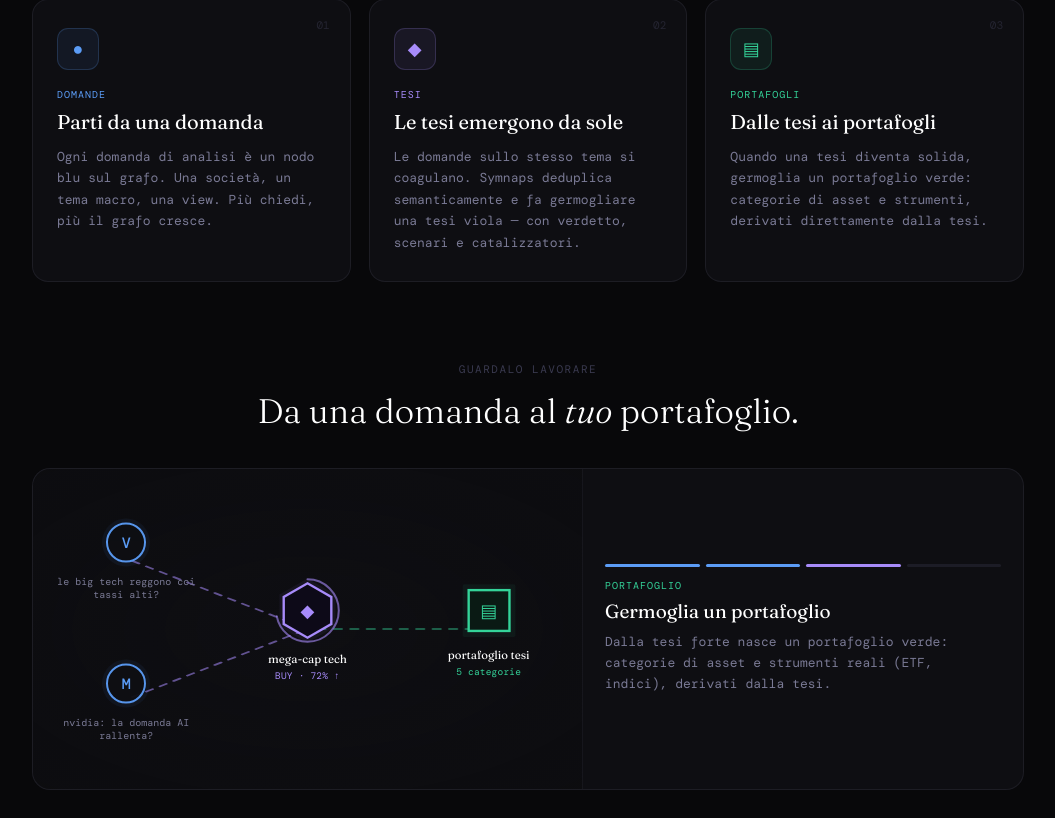
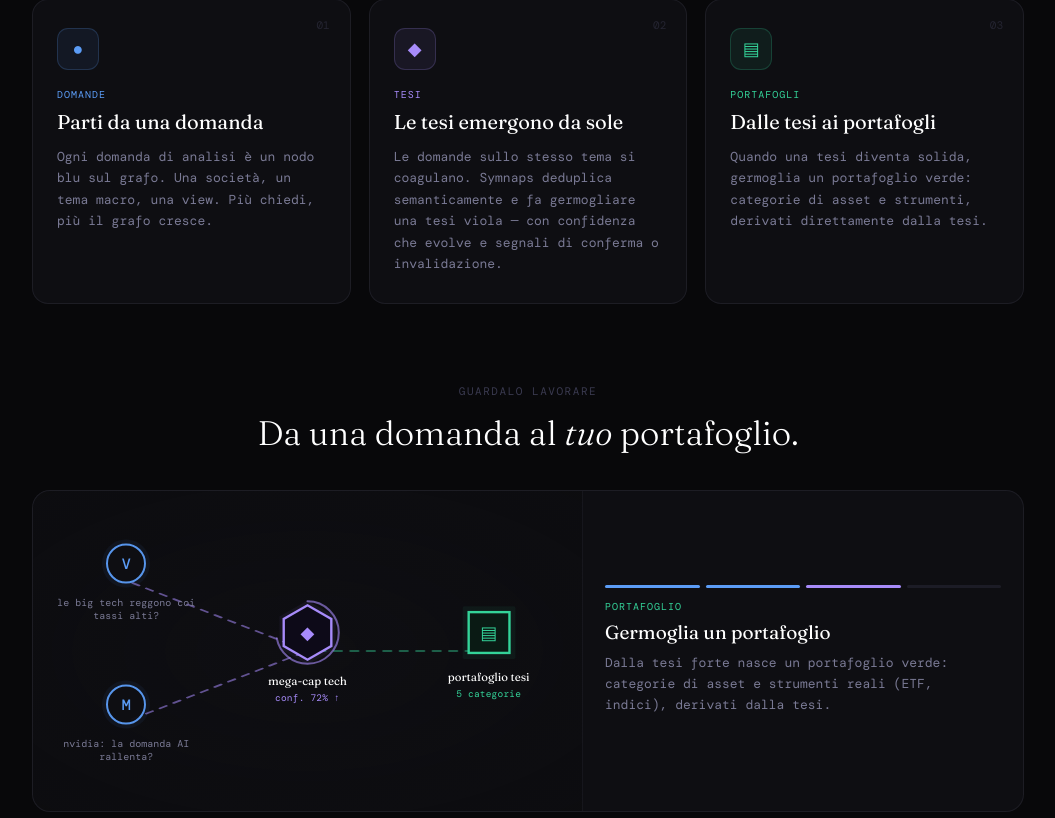
Before and after one commit to voice-tec/synapse, a Next.js app: page /welcome in a window 1280 px wide. Shown: the part 1022-1840 px from the top of the page, without its empty margins (112-1167 px from the left). Built offline with nearby package versions, Linux system fonts and the light colour scheme; a web font is replaced by a local one.

Commit message:
modifica compattezza modello

```diff
--- a/app/api/memory/route.ts
+++ b/app/api/memory/route.ts
@@ -14,6 +14,7 @@ REGOLE:
 - Se il cluster è chiaramente lo STESSO TEMA di una tesi esistente (anche riformulato) → update. Se esplora un ANGOLO o TEMA DISTINTO → new. Evita tesi quasi-identiche, ma NON fondere temi diversi in una sola tesi.
 - "new" richiede confidence >= 68 E almeno 2 task sorgente.
 - Se le tesi esistenti sono già 10 o più, NON creare "new": solo update.
+- COERENZA COI VERDETTI: ogni task può avere un verdetto (verdict:stance/confidence, es. si/alta, no/bassa, dipende/media). La confidence della tesi DEVE essere coerente con i verdetti delle sue task sorgente: se la maggioranza è negativa (no) o a bassa confidenza, la tesi NON può avere confidence alta. Verdetti concordi e ad alta confidenza → tesi più solida. 'dipende' o assenza di verdetto è neutro.
 
 Rispondi SOLO con JSON valido:
 {
--- a/app/api/watch/route.ts
+++ b/app/api/watch/route.ts
@@ -52,6 +52,13 @@ export async function POST(req: NextRequest) {
   }
 
   const verdict = (task.output as any)?.verdict || {};
+  // Watch ha senso solo se c'è un verdetto da osservare: senza stance il
+  // recheck non può rilevare un flip (resterebbe un avviso morto che brucia
+  // il limite del piano).
+  if (!verdict.stance) {
+    return NextResponse.json({ error: 'no_verdict' }, { status: 400 });
+  }
+
   const { data: watch, error } = await supabase
     .from('watches')
     .upsert({
--- a/app/welcome/page.tsx
+++ b/app/welcome/page.tsx
@@ -251,7 +251,7 @@ function FlowDemo() {
           <GNode p={N.q1} show={on(0)} kind="q" col={C.q} glyph="V" label="le big tech reggono coi tassi alti?" />
           <GNode p={N.q2} show={on(1)} kind="q" col={C.q} glyph="M" label="nvidia: la domanda AI rallenta?" />
           {/* Tesi: esagono, arco di confidenza, verdetto */}
-          <GNode p={N.t} show={on(2)} kind="t" col={C.t} glyph="◆" label="mega-cap tech" sub="BUY · 72% ↑" conf={0.72} />
+          <GNode p={N.t} show={on(2)} kind="t" col={C.t} glyph="◆" label="mega-cap tech" sub="conf. 72% ↑" conf={0.72} />
           {/* Portafoglio: quadrato verde */}
           <GNode p={N.p} show={on(3)} kind="p" col={C.p} glyph="▤" label="portafoglio tesi" sub={on(4) ? '+ già coperto' : '5 categorie'} />
         </div>
@@ -268,7 +268,7 @@ function FlowDemo() {
             Ogni domanda è un nodo blu. Symnaps cerca i dati reali — FRED, prezzi Twelve Data — e risponde.
           </Beat>
           <Beat show={s === 2} c={C.t} k="tesi" h="La tesi emerge da sola">
-            Le domande sullo stesso tema si coagulano in una tesi viola. Verdetto <b style={{ color: C.p }}>BUY · conf. 72%</b>, con scenari bull / base / bear.
+            Le domande sullo stesso tema si coagulano in una tesi viola, con una <b style={{ color: C.t }}>confidenza che sale e scende</b> e segnali che la confermano o la smontano. Si ricontrolla ogni settimana.
           </Beat>
           <Beat show={s === 3} c={C.p} k="portafoglio" h="Germoglia un portafoglio">
             Dalla tesi forte nasce un portafoglio verde: categorie di asset e strumenti reali (ETF, indici), derivati dalla tesi.
@@ -371,7 +371,7 @@ const STEPS = [
   {
     g: '◆', c: C.t, k: 'tesi',
     h: 'Le tesi emergono da sole',
-    b: 'Le domande sullo stesso tema si coagulano. Symnaps deduplica semanticamente e fa germogliare una tesi viola — con verdetto, scenari e catalizzatori.',
+    b: 'Le domande sullo stesso tema si coagulano. Symnaps deduplica semanticamente e fa germogliare una tesi viola — con confidenza che evolve e segnali di conferma o invalidazione.',
   },
   {
     g: '▤', c: C.p, k: 'portafogli',
@@ -382,8 +382,8 @@ const STEPS = [
 
 const FEATURES = [
   { g: '▤', c: C.p, h: 'Carica il tuo portafoglio', b: 'Inserisci gli strumenti che possiedi davvero (ticker e peso). Ogni portafoglio di tesi segnala cosa hai già coperto — es. "già coperto in parte da VWCE".' },
-  { g: '◷', c: C.t, h: 'Verdetto che vive', b: 'Symnaps ricontrolla le tesi ogni settimana e salva ogni cambio di verdetto — il flip resta nella storia.' },
-  { g: '◵', c: C.q, h: 'Scenari & catalizzatori', b: 'Bull / base / bear per ogni tesi, più i catalizzatori in arrivo che possono farla muovere.' },
+  { g: '◷', c: C.t, h: 'Verdetto sotto osservazione', b: 'Metti un verdetto in watch: Symnaps lo ricontrolla ogni settimana e ti avvisa se flippa (sì→no). E la confidenza di ogni tesi resta tracciata nello storico.' },
+  { g: '◵', c: C.q, h: 'Scenari & catalizzatori', b: 'Bull / base / bear per ogni domanda con un verdetto, più i catalizzatori in arrivo che possono muoverlo.' },
   { g: '▦', c: C.p, h: 'Dati macro ufficiali', b: 'Serie FRED e prezzi Twelve Data, dentro i prompt e nei grafici a linea — niente numeri inventati.' },
   { g: '◆', c: C.t, h: 'Memoria del grafo', b: 'Nodi memoria che ricordano cosa hai già concluso: il grafo non riparte mai da zero.' },
   { g: '✕', c: C.warn, h: 'Challenge', b: 'Sfida una tesi con la domanda giusta e guarda se regge alla pressione o si spezza.' },
```
Also changed, not shown: app/page.tsx (+1 -1 lines), 1 other file (tests, documents, lock files or other folders).
